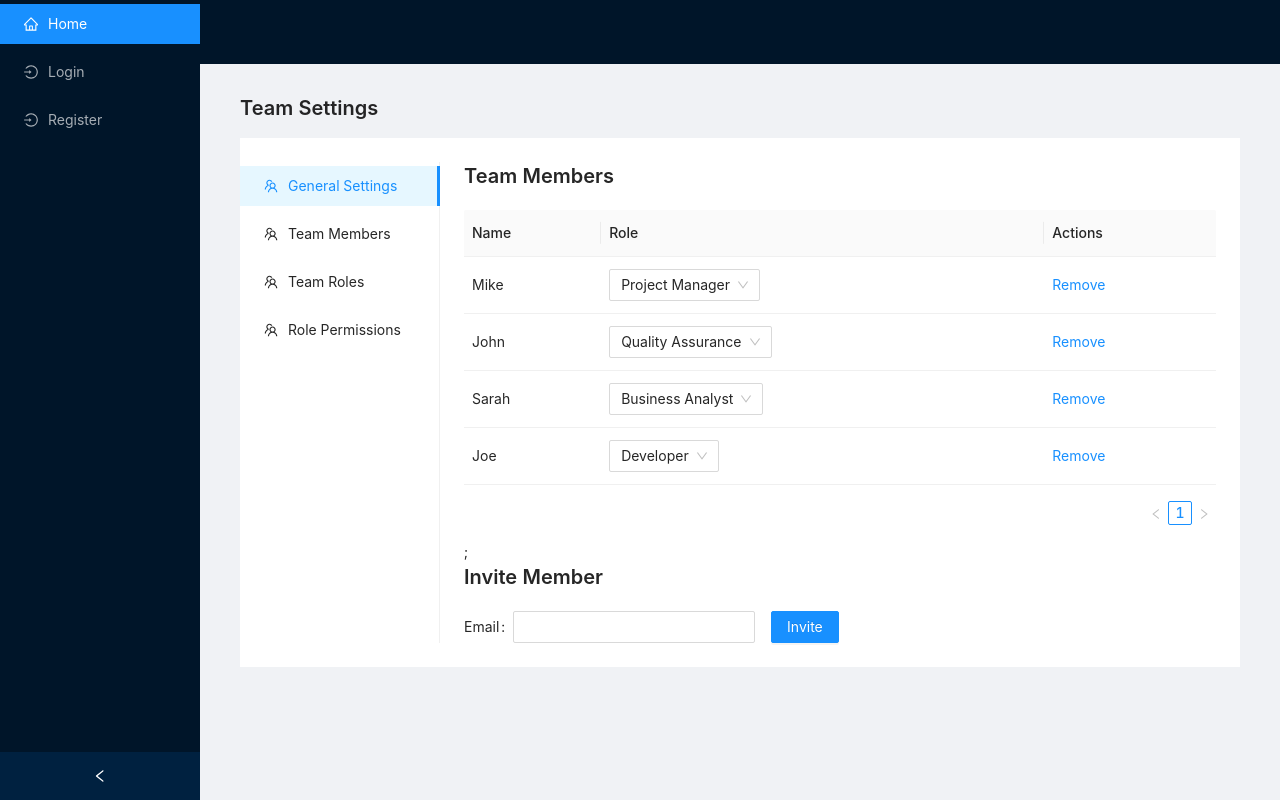
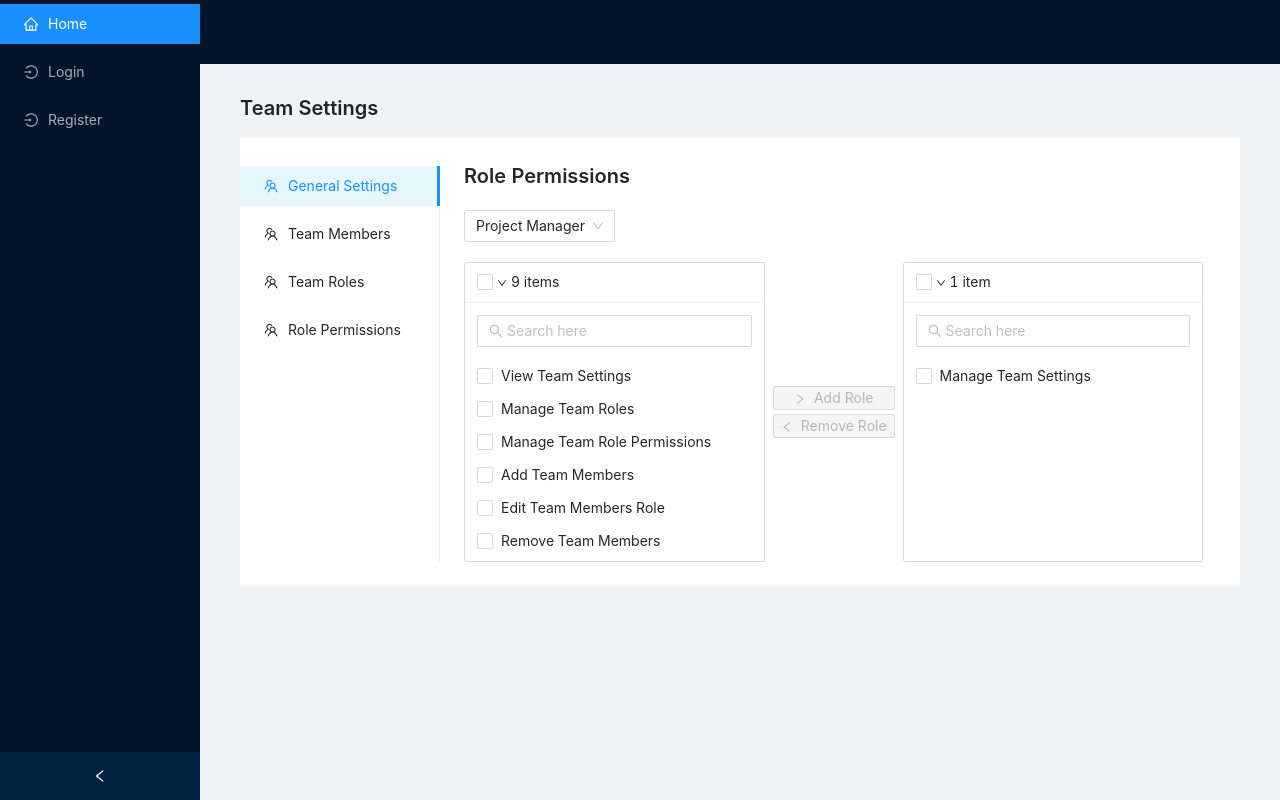
Before and after one commit to kcoulsy/teamup, a React (Create React App) app: page / in a window 1280 px wide. Built offline with nearby package versions, Linux system fonts and the light colour scheme.

Commit message:
feat: added role permissions panel

```diff
--- a/src/components/TeamSettings/TeamSettings.tsx
+++ b/src/components/TeamSettings/TeamSettings.tsx
@@ -13,7 +13,7 @@ const views: SettingsPanelView[] = [
         key: 'general-settings',
         label: 'General Settings',
         icon: <TeamOutlined />,
-        viewComponent: <TeamMembers />,
+        viewComponent: <RolePermissions />,
     },
     {
         key: 'team-members',
--- a/src/components/TeamSettings/views/RolePermissions.tsx
+++ b/src/components/TeamSettings/views/RolePermissions.tsx
@@ -1,7 +1,90 @@
-import React from 'react';
+import React, { useState } from 'react';
+import { Transfer, Typography, Select } from 'antd';
+
+const { Title } = Typography;
+const { Option } = Select;
+
+const roles = [
+    'Project Manager',
+    'Quality Assurance',
+    'Business Analyst',
+    'Developer',
+];
 
 const RolePermissions: React.FunctionComponent = (props) => {
-    return <p>RolePermissions</p>;
+    const [targetKeys, setTargetKeys] = useState(['role.team.settings.manage']);
+    const [data, setData] = useState([
+        {
+            key: 'role.team.settings.manage',
+            label: 'Manage Team Settings',
+        },
+        {
+            key: 'role.team.settings.view',
+            label: 'View Team Settings',
+        },
+        {
+            key: 'role.team.roles.manage',
+            label: 'Manage Team Roles',
+        },
+        {
+            key: 'role.team.permissions.manage',
+            label: 'Manage Team Role Permissions',
+        },
+        {
+            key: 'role.team.member.add',
+            label: 'Add Team Members',
+        },
+        {
+            key: 'role.team.member.edit',
+            label: 'Edit Team Members Role',
+        },
+        {
+            key: 'role.team.member.remove',
+            label: 'Remove Team Members',
+        },
+        {
+            key: 'role.team.project.create',
+            label: 'Create Team Project',
+        },
+        {
+            key: 'role.team.project.edit',
+            label: 'Edit Team Project',
+        },
+        {
+            key: 'role.team.project.remove',
+            label: 'Remove Team Project',
+        },
+    ]);
+
+    const handleChange = () => {};
+    return (
+        <div>
+            <Title level={4} style={{ marginBottom: '20px' }}>
+                Role Permissions
+            </Title>
+            <Select defaultValue={roles[0]} style={{ marginBottom: '20px' }}>
+                {roles.map((role) => {
+                    return (
+                        <Option key={role} value={role}>
+                            {role}
+                        </Option>
+                    );
+                })}
+            </Select>
+            <Transfer
+                dataSource={data}
+                showSearch
+                listStyle={{
+                    width: '40%',
+                    height: 300,
+                }}
+                operations={['Add Role', 'Remove Role']}
+                targetKeys={targetKeys}
+                onChange={(targetKeys) => setTargetKeys(targetKeys)}
+                render={(item) => `${item.label}`}
+            />
+        </div>
+    );
 };
 
 export default RolePermissions;
```
